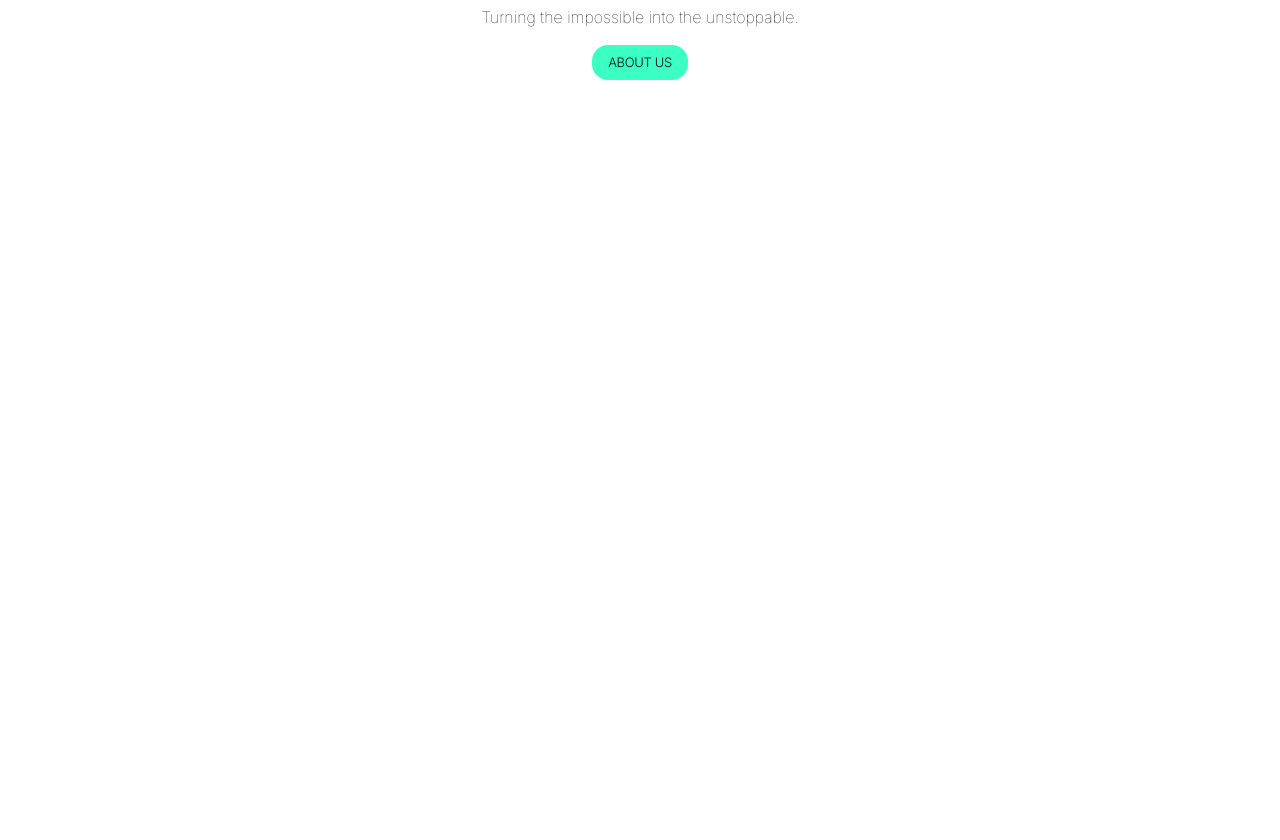
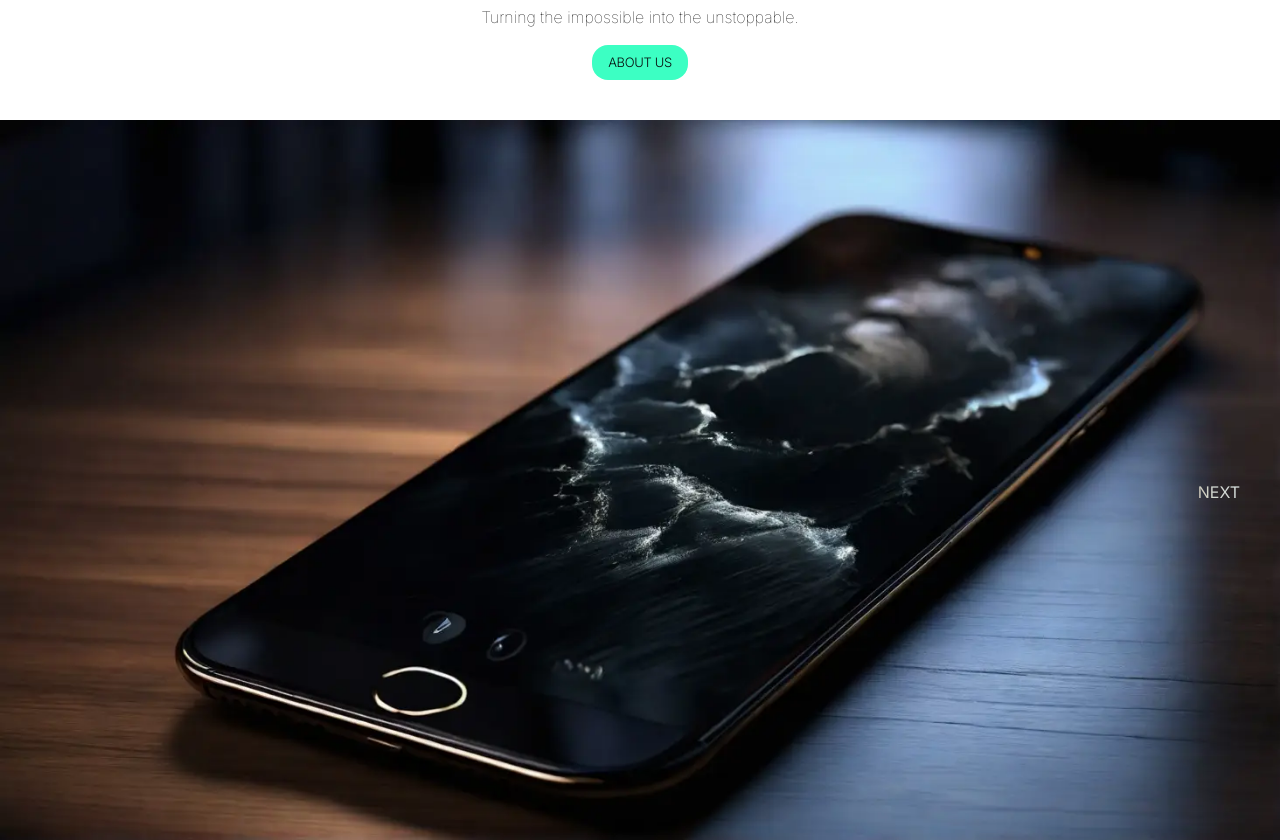
Before and after one commit to miladevweb/test-responsive, a Next.js app: page / in a window 1280 px wide. Shown: the part 1400-2240 px from the top of the page. Before the commit the page ends 1520 px from the top, so only its background shows below. Built offline with nearby package versions, Linux system fonts and the light colour scheme.

Commit message:
third commit

```diff
--- a/app/page.tsx
+++ b/app/page.tsx
@@ -10,7 +10,7 @@ export default function Page() {
       <>
          <HeroSection />
          <About />
-         {/* <Interiors /> */}
+         <Interiors />
       </>
    )
 }
--- a/components/interiors.tsx
+++ b/components/interiors.tsx
@@ -10,8 +10,8 @@ const slideWidth = 100
 export function Interiors() {
    const ref = useRef<HTMLDivElement>(null)
    return (
-      <div className="relative">
-         <div className="h-[calc(100vh-80px)] w-[300vw] flex overflow-hidden" ref={ref}>
+      <div className="relative overflow-hidden">
+         <div className="h-[calc(100vh-80px)] w-[300vw] flex " ref={ref}>
             {Array.from({ length: 3 }).map((_, i) => (
                <div className="h-full w-screen relative" key={i}>
                   <Image src={`/img${i + 1}.webp`} alt={`img${i + 1}`} fill priority sizes="(max-width: 900px) 100vw" />
--- a/components/navbar/index.tsx
+++ b/components/navbar/index.tsx
@@ -9,7 +9,7 @@ export default function Navbar() {
 
    return (
       <>
-         <nav className="fixed z-10 top-0 h-20 w-screen flex items-center justify-between px-5">
+         <nav className="fixed z-10 top-0 h-20 w-full flex items-center justify-between px-5">
             <Logo fill={`${isDark ? '#fff' : '#080f0f'}`} className="size-14 transition-[fill] duration-700 ease-in" />
 
             <section className="flex gap-x-5">
```
